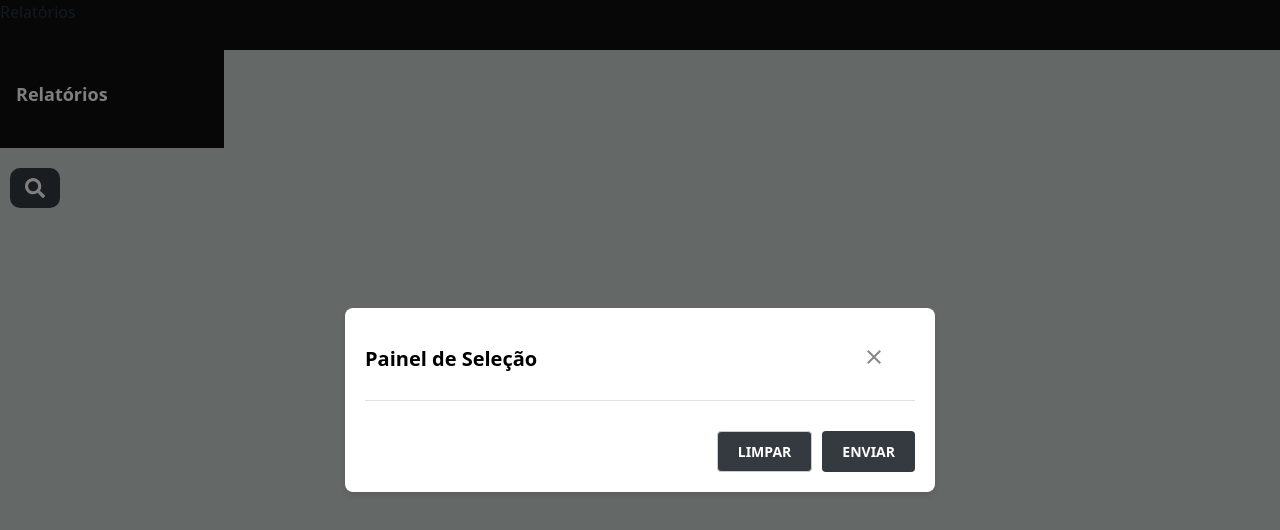
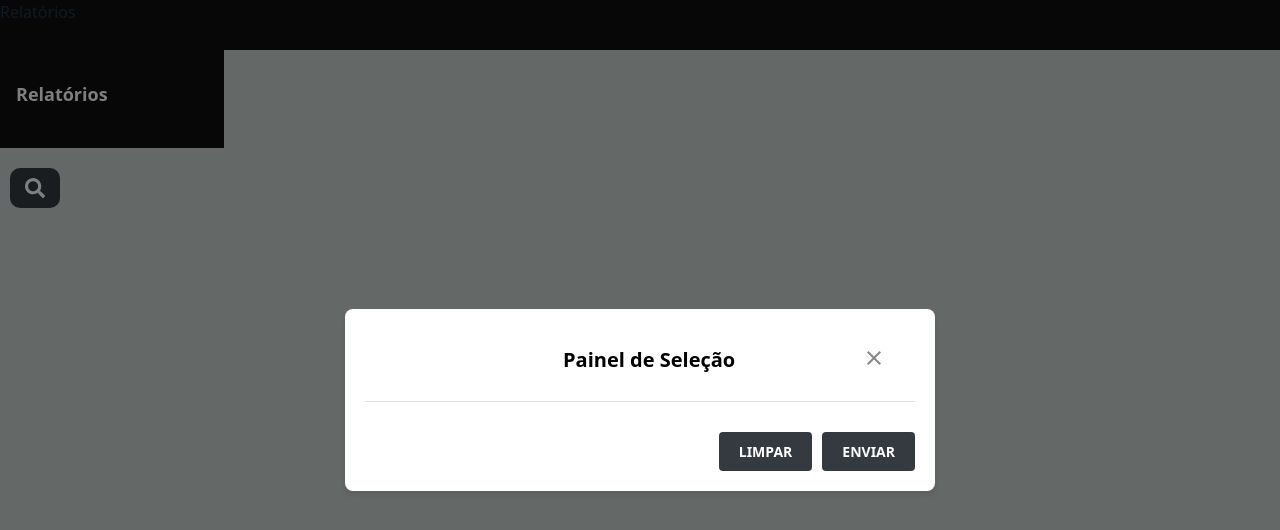
Before and after one commit to Raultrcv/dynamicReportFrontEnd, a React (Vite) app: page / in a window 1280 px wide. Both pictures are taken after a click on the element 35 px from the left and 187 px from the top of the page. Shown: the top 530 px of the page. Built offline with nearby package versions, Linux system fonts and the light colour scheme.

Commit message:
visual do modal

```diff
--- a/src/components/modalSearch/index.tsx
+++ b/src/components/modalSearch/index.tsx
@@ -6,12 +6,11 @@
   CloseButton,
   InputGroup,
   Input,
-  Icon,
   ModalFooter,
   PrimaryButton,
   SecondaryButton
 } from "./styles";
-import { MdClose, MdOutlineDirectionsCar } from 'react-icons/md';
+import { MdClose} from 'react-icons/md';
 
 interface ModalProps {
   onClose: () => void;
@@ -22,7 +21,7 @@
     <Overlay onClick={onClose}>
       <ContainerModal onClick={(e) => e.stopPropagation()}>
         <ModalHeader>
-          <ModalTitle>Painel de Seleção</ModalTitle>
+          <ModalTitle>Painel de Seleção</ModalTitle>{/**Tradução */}
           <CloseButton onClick={onClose}>
             <MdClose />
           </CloseButton>
--- a/src/components/modalSearch/styles.tsx
+++ b/src/components/modalSearch/styles.tsx
@@ -1,4 +1,3 @@
-// styles.js
 import styled from 'styled-components';
 
 export const Overlay = styled.div`
@@ -28,6 +27,7 @@
   display: flex;
   justify-content: space-between;
   align-items: center;
+  justify-content:space-between;
   border-bottom: 1px solid #e0e0e0;
   padding-bottom: 10px;
   margin-bottom: 15px;
@@ -38,7 +38,9 @@
   font-weight: bold;
   color: #000;
   margin: 0;
-`;
+  left: 50%;
+  transform: translateX(115%)
+  `;
 
 export const CloseButton = styled.button`
   background: none;
@@ -46,6 +48,10 @@
   font-size: 24px;
   cursor: pointer;
   color: #888;
+
+  &:focus {
+    outline: none;
+  }
 `;
 
 export const InputGroup = styled.div`
@@ -96,10 +102,26 @@
   background-color: #343A40;
   color: white;
   border: none;
+
+  &:focus {
+    outline: none;
+  }
+
+  &:hover {
+    background-color: #FF3030;
+  }
 `;
 
 export const SecondaryButton = styled(Button)`
   background-color: #343A40;
-  color: #FFF;
-  border: 1px solid #ccc;
+  color: white;
+  border: none;
+
+  &:focus {
+    outline: none;
+  }
+
+  &:hover {
+    background-color: #FF3030;
+  }
 `;
```
